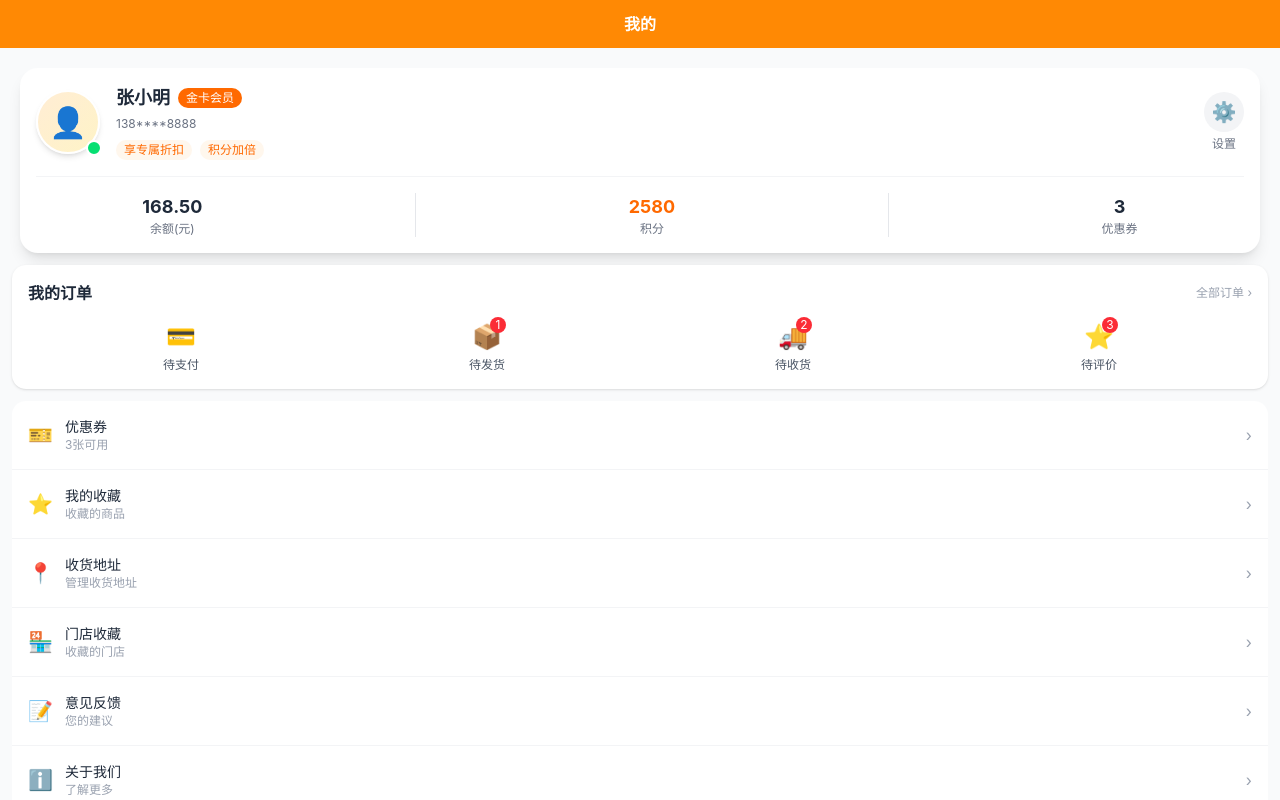
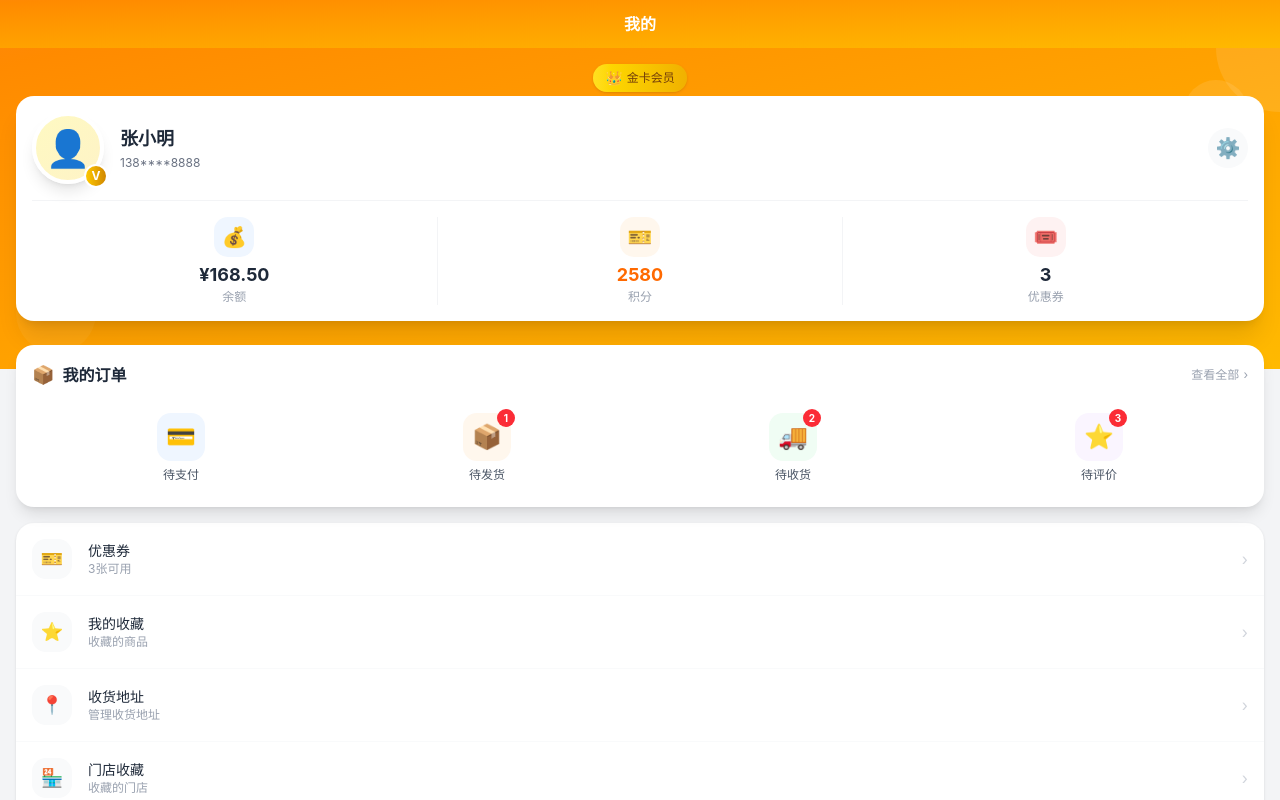
Before and after one commit to hlyg365/hailin-pos, a Next.js app: page /mini-store/profile in a window 1280 px wide. Shown: the top 800 px of the page. Built offline with nearby package versions, Linux system fonts and the light colour scheme.

Commit message:
feat: 优化小程序"我的"页面会员信息区域设计

```diff
--- a/src/app/(dashboard)/marketing/mini-store/components/MiniStorePreview.tsx
+++ b/src/app/(dashboard)/marketing/mini-store/components/MiniStorePreview.tsx
@@ -426,128 +426,149 @@ function CartPage({ template }: { template: Template }) {
 }
 
 // 我的页面
+// 我的页面 - 优化版
 function ProfilePage({ template }: { template: Template }) {
   const { style } = template;
 
   const menuItems = [
-    { icon: '📋', title: '我的订单', sub: '查看全部订单', color: 'text-blue-500' },
-    { icon: '🎫', title: '优惠券', sub: `${MEMBER_INFO.coupons}张可用`, color: 'text-red-500' },
-    { icon: '⭐', title: '我的收藏', sub: '收藏的商品', color: 'text-yellow-500' },
-    { icon: '📍', title: '收货地址', sub: '管理收货地址', color: 'text-green-500' },
-    { icon: '💰', title: '余额', sub: `¥${MEMBER_INFO.balance.toFixed(2)}`, color: 'text-purple-500' },
-    { icon: '🎁', title: '积分', sub: `${MEMBER_INFO.points}积分`, color: 'text-orange-500' },
+    { icon: '📋', title: '我的订单', sub: '查看全部订单' },
+    { icon: '🎫', title: '优惠券', sub: `${MEMBER_INFO.coupons}张可用` },
+    { icon: '⭐', title: '我的收藏', sub: '收藏的商品' },
+    { icon: '📍', title: '收货地址', sub: '管理收货地址' },
+    { icon: '💰', title: '余额', sub: `¥${MEMBER_INFO.balance.toFixed(2)}` },
+    { icon: '🎁', title: '积分', sub: `${MEMBER_INFO.points}积分` },
   ];
 
   return (
-    <div className="flex flex-col h-full bg-gray-50">
-      {/* 用户信息卡片 - 优化布局 */}
-      <div className={cn("p-5", style.gradientFrom, style.gradientTo)}>
-        <div className="bg-white rounded-2xl p-4 shadow-lg">
+    <div className="flex flex-col h-full bg-gray-100">
+      {/* 顶部渐变背景+装饰 */}
+      <div className={cn("relative overflow-hidden px-4 pt-4 pb-12", style.gradientFrom, style.gradientTo)}>
+        {/* 装饰圆形 */}
+        <div className="absolute top-0 right-0 w-32 h-32 bg-white/10 rounded-full -translate-y-1/2 translate-x-1/2"></div>
+        <div className="absolute top-8 right-8 w-16 h-16 bg-white/10 rounded-full"></div>
+        <div className="absolute bottom-4 left-4 w-20 h-20 bg-white/5 rounded-full"></div>
+
+        {/* 会员等级标识 */}
+        <div className="flex items-center justify-center gap-2 mb-3">
+          <div className="px-3 py-1 bg-gradient-to-r from-yellow-300 to-yellow-500 rounded-full text-xs font-medium text-yellow-900 shadow-sm flex items-center gap-1">
+            <span className="text-sm">👑</span>
+            <span>金卡会员</span>
+          </div>
+        </div>
+
+        {/* 浮动用户卡片 */}
+        <div className="relative z-10 bg-white rounded-2xl p-4 shadow-xl -mt-2">
           <div className="flex items-center gap-4">
             {/* 头像区域 */}
             <div className="relative">
-              <div className="w-16 h-16 rounded-full bg-gradient-to-br from-orange-100 to-amber-100 flex items-center justify-center text-3xl border-2 border-white shadow-md">
-                {MEMBER_INFO.avatar}
+              <div className="w-18 h-18 rounded-full bg-gradient-to-br from-yellow-100 to-amber-100 flex items-center justify-center border-4 border-white shadow-lg">
+                <span className="text-4xl">{MEMBER_INFO.avatar}</span>
               </div>
-              {/* 在线状态标识 */}
-              <div className="absolute -bottom-0.5 -right-0.5 w-4 h-4 bg-green-400 rounded-full border-2 border-white"></div>
+              {/* VIP标识 */}
+              <div className="absolute -bottom-1 -right-1 w-6 h-6 bg-gradient-to-r from-yellow-400 to-yellow-600 rounded-full flex items-center justify-center border-2 border-white">
+                <span className="text-white text-xs font-bold">V</span>
+              </div>
             </div>
 
             {/* 用户信息 */}
             <div className="flex-1">
               <div className="flex items-center gap-2">
                 <span className="text-gray-800 font-bold text-lg">{MEMBER_INFO.name}</span>
-                <span className={cn("text-xs px-2 py-0.5 rounded-full text-white font-medium", style.accentBg)}>
-                  {MEMBER_INFO.level}
-                </span>
               </div>
-              <p className="text-gray-500 text-xs mt-1">{MEMBER_INFO.phone}</p>
-
-              {/* 会员权益入口 */}
-              <div className="flex items-center gap-2 mt-2">
-                <span className="text-xs text-orange-500 bg-orange-50 px-2 py-0.5 rounded-full">
-                  享专属折扣
-                </span>
-                <span className="text-xs text-orange-500 bg-orange-50 px-2 py-0.5 rounded-full">
-                  积分加倍
-                </span>
-              </div>
+              <p className="text-gray-500 text-xs mt-0.5">{MEMBER_INFO.phone}</p>
             </div>
 
             {/* 设置入口 */}
-            <button className="flex flex-col items-center gap-1">
-              <div className="w-10 h-10 bg-gray-100 rounded-full flex items-center justify-center">
+            <button className="w-10 h-10 bg-gray-50 rounded-full flex items-center justify-center">
               <span className="text-xl">⚙️</span>
-              </div>
-              <span className="text-xs text-gray-500">设置</span>
             </button>
           </div>
 
-          {/* 会员资产概览 */}
+          {/* 会员资产数据可视化 */}
           <div className="flex justify-around mt-4 pt-4 border-t border-gray-100">
-            <div className="text-center">
-              <p className="text-lg font-bold text-gray-800">{MEMBER_INFO.balance.toFixed(2)}</p>
-              <p className="text-xs text-gray-500">余额(元)</p>
+            <div className="text-center flex-1">
+              <div className="w-10 h-10 mx-auto mb-1 bg-blue-50 rounded-xl flex items-center justify-center">
+                <span className="text-xl">💰</span>
               </div>
-            <div className="w-px bg-gray-200"></div>
-            <div className="text-center">
+              <p className="text-lg font-bold text-gray-800">¥{MEMBER_INFO.balance.toFixed(2)}</p>
+              <p className="text-xs text-gray-400">余额</p>
+            </div>
+            <div className="w-px bg-gray-100"></div>
+            <div className="text-center flex-1">
+              <div className="w-10 h-10 mx-auto mb-1 bg-orange-50 rounded-xl flex items-center justify-center">
+                <span className="text-xl">🎫</span>
+              </div>
               <p className="text-lg font-bold text-orange-500">{MEMBER_INFO.points}</p>
-              <p className="text-xs text-gray-500">积分</p>
+              <p className="text-xs text-gray-400">积分</p>
             </div>
-            <div className="w-px bg-gray-200"></div>
-            <div className="text-center">
+            <div className="w-px bg-gray-100"></div>
+            <div className="text-center flex-1">
+              <div className="w-10 h-10 mx-auto mb-1 bg-red-50 rounded-xl flex items-center justify-center">
+                <span className="text-xl">🎟️</span>
+              </div>
               <p className="text-lg font-bold text-gray-800">{MEMBER_INFO.coupons}</p>
-              <p className="text-xs text-gray-500">优惠券</p>
+              <p className="text-xs text-gray-400">优惠券</p>
             </div>
           </div>
         </div>
       </div>
 
-      {/* 订单统计 */}
-      <div className="bg-white mx-3 -mt-2 rounded-xl p-4 shadow-sm">
-        <div className="flex items-center justify-between">
+      {/* 订单统计 - 精修版 */}
+      <div className="px-4 -mt-6 relative z-20">
+        <div className="bg-white rounded-2xl p-4 shadow-lg">
+          <div className="flex items-center justify-between mb-4">
+            <div className="flex items-center gap-2">
+              <span className="text-lg">📦</span>
               <span className="font-bold text-gray-800">我的订单</span>
-          <span className="text-gray-400 text-xs">全部订单 ›</span>
             </div>
-        <div className="flex justify-around mt-4">
+            <span className="text-gray-400 text-xs flex items-center gap-1">
+              查看全部 <span>›</span>
+            </span>
+          </div>
+          <div className="grid grid-cols-4 gap-2">
             {[
-            { icon: '💳', title: '待支付', count: 0 },
-            { icon: '📦', title: '待发货', count: 1 },
-            { icon: '🚚', title: '待收货', count: 2 },
-            { icon: '⭐', title: '待评价', count: 3 },
+              { icon: '💳', title: '待支付', count: 0, color: 'bg-blue-50 text-blue-500' },
+              { icon: '📦', title: '待发货', count: 1, color: 'bg-orange-50 text-orange-500' },
+              { icon: '🚚', title: '待收货', count: 2, color: 'bg-green-50 text-green-500' },
+              { icon: '⭐', title: '待评价', count: 3, color: 'bg-purple-50 text-purple-500' },
             ].map((item, idx) => (
-            <div key={idx} className="flex flex-col items-center gap-1">
-              <div className="relative">
+              <button key={idx} className="flex flex-col items-center gap-1.5 p-2 rounded-xl hover:bg-gray-50 transition-colors">
+                <div className={cn("w-12 h-12 rounded-xl flex items-center justify-center relative", item.color)}>
                   <span className="text-2xl">{item.icon}</span>
                   {item.count > 0 && (
-                  <span className="absolute -top-1 -right-1 w-4 h-4 bg-red-500 text-white text-xs rounded-full flex items-center justify-center">{item.count}</span>
+                    <span className="absolute -top-1 -right-1 min-w-[18px] h-[18px] bg-red-500 text-white text-[10px] font-bold rounded-full flex items-center justify-center px-1">
+                      {item.count}
+                    </span>
                   )}
                 </div>
                 <span className="text-xs text-gray-600">{item.title}</span>
+              </button>
+            ))}
           </div>
-          ))}
         </div>
       </div>
 
       {/* 功能菜单 */}
-      <div className="flex-1 overflow-y-auto p-3">
-        <div className="bg-white rounded-xl overflow-hidden">
+      <div className="flex-1 overflow-y-auto px-4 py-4">
+        <div className="bg-white rounded-2xl overflow-hidden shadow-sm">
           {menuItems.map((item, idx) => (
-            <div key={idx} className={cn("flex items-center gap-3 p-4", idx < menuItems.length - 1 && "border-b border-gray-100")}>
-              <span className="text-xl">{item.icon}</span>
+            <div key={idx} className={cn("flex items-center gap-4 p-4", idx < menuItems.length - 1 && "border-b border-gray-50")}>
+              <div className="w-10 h-10 bg-gray-50 rounded-xl flex items-center justify-center">
+                <span className="text-lg">{item.icon}</span>
+              </div>
               <div className="flex-1">
                 <p className="text-sm text-gray-800 font-medium">{item.title}</p>
                 <p className="text-xs text-gray-400">{item.sub}</p>
               </div>
-              <span className="text-gray-400">›</span>
+              <span className="text-gray-300">›</span>
             </div>
           ))}
         </div>
       </div>
 
       {/* 联系客服 */}
-      <div className="bg-white p-4 border-t">
-        <button className="w-full py-3 bg-gray-50 rounded-xl text-gray-600 text-sm flex items-center justify-center gap-2">
+      <div className="px-4 pb-4">
+        <button className="w-full py-3 bg-white rounded-xl text-gray-600 text-sm flex items-center justify-center gap-2 shadow-sm">
           <span>📞</span>
           <span>联系客服</span>
         </button>
--- a/src/app/mini-store/profile/page.tsx
+++ b/src/app/mini-store/profile/page.tsx
@@ -17,72 +17,73 @@ const MEMBER_INFO = {
 
 // 会员信息卡片
 function ProfileCard() {
-  const style = {
-    primaryColor: 'text-orange-500',
-    secondaryColor: 'bg-orange-50',
-    gradientFrom: 'from-orange-400',
-    gradientTo: 'to-amber-400',
-    accentBg: 'bg-orange-500',
-  };
+  return (
+    <div className="relative overflow-hidden px-4 pt-4 pb-12 bg-gradient-to-br from-orange-400 to-amber-400">
+      {/* 装饰圆形 */}
+      <div className="absolute top-0 right-0 w-32 h-32 bg-white/10 rounded-full -translate-y-1/2 translate-x-1/2"></div>
+      <div className="absolute top-8 right-8 w-16 h-16 bg-white/10 rounded-full"></div>
+      <div className="absolute bottom-4 left-4 w-20 h-20 bg-white/5 rounded-full"></div>
 
-  return (
-    <div className={cn("p-5", style.gradientFrom, style.gradientTo)}>
-      <div className="bg-white rounded-2xl p-4 shadow-lg">
+      {/* 会员等级标识 */}
+      <div className="flex items-center justify-center gap-2 mb-3">
+        <div className="px-3 py-1 bg-gradient-to-r from-yellow-300 to-yellow-500 rounded-full text-xs font-medium text-yellow-900 shadow-sm flex items-center gap-1">
+          <span className="text-sm">👑</span>
+          <span>金卡会员</span>
+        </div>
+      </div>
+
+      {/* 浮动用户卡片 */}
+      <div className="relative z-10 bg-white rounded-2xl p-4 shadow-xl -mt-2">
         <div className="flex items-center gap-4">
           {/* 头像区域 */}
           <div className="relative">
-            <div className="w-16 h-16 rounded-full bg-gradient-to-br from-orange-100 to-amber-100 flex items-center justify-center text-3xl border-2 border-white shadow-md">
-              {MEMBER_INFO.avatar}
+            <div className="w-18 h-18 rounded-full bg-gradient-to-br from-yellow-100 to-amber-100 flex items-center justify-center border-4 border-white shadow-lg">
+              <span className="text-4xl">{MEMBER_INFO.avatar}</span>
             </div>
-            {/* 在线状态标识 */}
-            <div className="absolute -bottom-0.5 -right-0.5 w-4 h-4 bg-green-400 rounded-full border-2 border-white"></div>
+            {/* VIP标识 */}
+            <div className="absolute -bottom-1 -right-1 w-6 h-6 bg-gradient-to-r from-yellow-400 to-yellow-600 rounded-full flex items-center justify-center border-2 border-white">
+              <span className="text-white text-xs font-bold">V</span>
+            </div>
           </div>
 
           {/* 用户信息 */}
           <div className="flex-1">
             <div className="flex items-center gap-2">
               <span className="text-gray-800 font-bold text-lg">{MEMBER_INFO.name}</span>
-              <span className={cn("text-xs px-2 py-0.5 rounded-full text-white font-medium", style.accentBg)}>
-                {MEMBER_INFO.level}
-              </span>
             </div>
-            <p className="text-gray-500 text-xs mt-1">{MEMBER_INFO.phone}</p>
-
-            {/* 会员权益入口 */}
-            <div className="flex items-center gap-2 mt-2">
-              <span className="text-xs text-orange-500 bg-orange-50 px-2 py-0.5 rounded-full">
-                享专属折扣
-              </span>
-              <span className="text-xs text-orange-500 bg-orange-50 px-2 py-0.5 rounded-full">
-                积分加倍
-              </span>
-            </div>
+            <p className="text-gray-500 text-xs mt-0.5">{MEMBER_INFO.phone}</p>
           </div>
 
           {/* 设置入口 */}
-          <button className="flex flex-col items-center gap-1">
-            <div className="w-10 h-10 bg-gray-100 rounded-full flex items-center justify-center">
+          <button className="w-10 h-10 bg-gray-50 rounded-full flex items-center justify-center">
             <span className="text-xl">⚙️</span>
-            </div>
-            <span className="text-xs text-gray-500">设置</span>
           </button>
         </div>
 
-        {/* 会员资产概览 */}
+        {/* 会员资产数据可视化 */}
         <div className="flex justify-around mt-4 pt-4 border-t border-gray-100">
-          <div className="text-center">
-            <p className="text-lg font-bold text-gray-800">{MEMBER_INFO.balance.toFixed(2)}</p>
-            <p className="text-xs text-gray-500">余额(元)</p>
+          <div className="text-center flex-1">
+            <div className="w-10 h-10 mx-auto mb-1 bg-blue-50 rounded-xl flex items-center justify-center">
+              <span className="text-xl">💰</span>
             </div>
-          <div className="w-px bg-gray-200"></div>
-          <div className="text-center">
+            <p className="text-lg font-bold text-gray-800">¥{MEMBER_INFO.balance.toFixed(2)}</p>
+            <p className="text-xs text-gray-400">余额</p>
+          </div>
+          <div className="w-px bg-gray-100"></div>
+          <div className="text-center flex-1">
+            <div className="w-10 h-10 mx-auto mb-1 bg-orange-50 rounded-xl flex items-center justify-center">
+              <span className="text-xl">🎫</span>
+            </div>
             <p className="text-lg font-bold text-orange-500">{MEMBER_INFO.points}</p>
-            <p className="text-xs text-gray-500">积分</p>
+            <p className="text-xs text-gray-400">积分</p>
           </div>
-          <div className="w-px bg-gray-200"></div>
-          <div className="text-center">
+          <div className="w-px bg-gray-100"></div>
+          <div className="text-center flex-1">
+            <div className="w-10 h-10 mx-auto mb-1 bg-red-50 rounded-xl flex items-center justify-center">
+              <span className="text-xl">🎟️</span>
+            </div>
             <p className="text-lg font-bold text-gray-800">{MEMBER_INFO.coupons}</p>
-            <p className="text-xs text-gray-500">优惠券</p>
+            <p className="text-xs text-gray-400">优惠券</p>
           </div>
         </div>
       </div>
@@ -93,28 +94,37 @@ function ProfileCard() {
 // 订单统计卡片
 function OrderStatsCard() {
   return (
-    <div className="bg-white mx-3 -mt-2 rounded-xl p-4 shadow-sm">
-      <div className="flex items-center justify-between">
+    <div className="px-4 -mt-6 relative z-20">
+      <div className="bg-white rounded-2xl p-4 shadow-lg">
+        <div className="flex items-center justify-between mb-4">
+          <div className="flex items-center gap-2">
+            <span className="text-lg">📦</span>
             <span className="font-bold text-gray-800">我的订单</span>
-        <span className="text-gray-400 text-xs">全部订单 ›</span>
           </div>
-      <div className="flex justify-around mt-4">
+          <span className="text-gray-400 text-xs flex items-center gap-1">
+            查看全部 <span>›</span>
+          </span>
+        </div>
+        <div className="grid grid-cols-4 gap-2">
           {[
-          { icon: '💳', title: '待支付', count: 0 },
-          { icon: '📦', title: '待发货', count: 1 },
-          { icon: '🚚', title: '待收货', count: 2 },
-          { icon: '⭐', title: '待评价', count: 3 },
+            { icon: '💳', title: '待支付', count: 0, bg: 'bg-blue-50', color: 'text-blue-500' },
+            { icon: '📦', title: '待发货', count: 1, bg: 'bg-orange-50', color: 'text-orange-500' },
+            { icon: '🚚', title: '待收货', count: 2, bg: 'bg-green-50', color: 'text-green-500' },
+            { icon: '⭐', title: '待评价', count: 3, bg: 'bg-purple-50', color: 'text-purple-500' },
           ].map((item, idx) => (
-          <div key={idx} className="flex flex-col items-center gap-1">
-            <div className="relative">
+            <button key={idx} className="flex flex-col items-center gap-1.5 p-2 rounded-xl hover:bg-gray-50 transition-colors">
+              <div className={cn("w-12 h-12 rounded-xl flex items-center justify-center relative", item.bg)}>
                 <span className="text-2xl">{item.icon}</span>
                 {item.count > 0 && (
-                <span className="absolute -top-1 -right-1 w-4 h-4 bg-red-500 text-white text-xs rounded-full flex items-center justify-center">{item.count}</span>
+                  <span className="absolute -top-1 -right-1 min-w-[18px] h-[18px] bg-red-500 text-white text-[10px] font-bold rounded-full flex items-center justify-center px-1">
+                    {item.count}
+                  </span>
                 )}
               </div>
               <span className="text-xs text-gray-600">{item.title}</span>
+            </button>
+          ))}
         </div>
-        ))}
       </div>
     </div>
   );
@@ -132,16 +142,18 @@ function MenuSection() {
   ];
 
   return (
-    <div className="flex-1 overflow-y-auto p-3">
-      <div className="bg-white rounded-xl overflow-hidden">
+    <div className="flex-1 overflow-y-auto px-4 py-4">
+      <div className="bg-white rounded-2xl overflow-hidden shadow-sm">
         {menuItems.map((item, idx) => (
-          <div key={idx} className={cn("flex items-center gap-3 p-4", idx < menuItems.length - 1 && "border-b border-gray-100")}>
-            <span className="text-xl">{item.icon}</span>
+          <div key={idx} className={cn("flex items-center gap-4 p-4", idx < menuItems.length - 1 && "border-b border-gray-50")}>
+            <div className="w-10 h-10 bg-gray-50 rounded-xl flex items-center justify-center">
+              <span className="text-lg">{item.icon}</span>
+            </div>
             <div className="flex-1">
               <p className="text-sm text-gray-800 font-medium">{item.title}</p>
               <p className="text-xs text-gray-400">{item.sub}</p>
             </div>
-            <span className="text-gray-400">›</span>
+            <span className="text-gray-300">›</span>
           </div>
         ))}
       </div>
@@ -189,9 +201,9 @@ export default function ProfilePage() {
   const [activeTab, setActiveTab] = useState('profile');
 
   return (
-    <div className="min-h-screen bg-gray-50 pb-16">
+    <div className="min-h-screen bg-gray-100 pb-16">
       {/* 小程序头部 */}
-      <div className="bg-orange-400">
+      <div className="bg-gradient-to-br from-orange-400 to-amber-400">
         <div className="flex items-center justify-between px-4 py-3">
           <div className="w-6" />
           <h1 className="text-base font-bold text-white">我的</h1>
@@ -204,6 +216,14 @@ export default function ProfilePage() {
       <OrderStatsCard />
       <MenuSection />
 
+      {/* 联系客服 */}
+      <div className="px-4 pb-4">
+        <button className="w-full py-3 bg-white rounded-xl text-gray-600 text-sm flex items-center justify-center gap-2 shadow-sm">
+          <span>📞</span>
+          <span>联系客服</span>
+        </button>
+      </div>
+
       {/* 底部导航 */}
       <TabBar activeTab={activeTab} onTabChange={setActiveTab} />
     </div>
```
Lines whose indentation alone changed are shown as unchanged.
